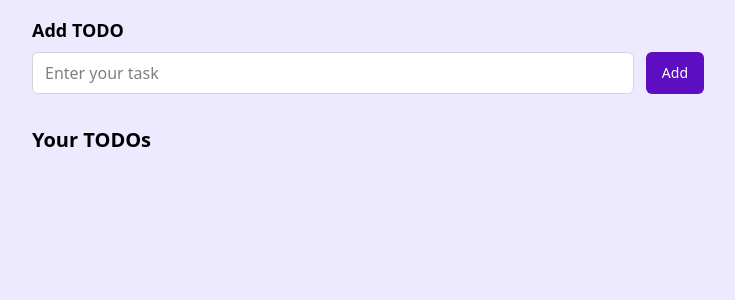
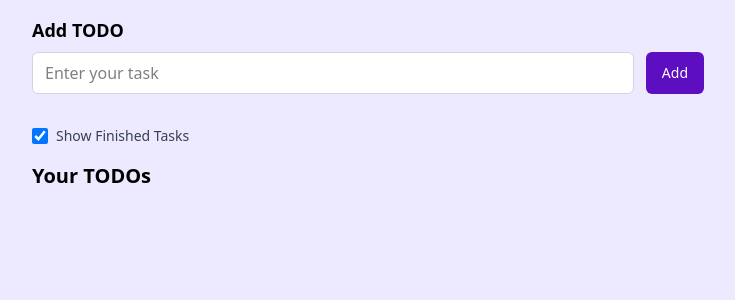
Before and after one commit to Kishalay15/courtseyHarryBhaiya, a React (Vite) app in the folder todo/: page / in a window 1280 px wide. Shown: the top 300 px of the page, without its empty margins (272-1007 px from the left). Built offline with nearby package versions, Linux system fonts and the light colour scheme.

Commit message:
added a finished tasks element

```diff
--- a/todo/src/App.jsx
+++ b/todo/src/App.jsx
@@ -4,6 +4,7 @@ import { v4 as uuidv4 } from 'uuid'
 function App() {
   const [todo, setTodo] = useState("")
   const [todos, setTodos] = useState([])
+  const [showFinished, setShowFinished] = useState(true)
 
   useEffect(() => {
     const savedTodos = JSON.parse(localStorage.getItem("todos")) || []
@@ -46,6 +47,10 @@ function App() {
     setTodos(updatedTodos)
   }
 
+  const handleShowFinished = () => {
+    setShowFinished(!showFinished)
+  }
+
   return (
     <div className="container mx-auto p-4 bg-violet-100 min-h-screen">
       <div className="addTodo max-w-2xl mx-auto">
@@ -55,7 +60,7 @@ function App() {
             onChange={handleChange}
             value={todo}
             type="text"
-            className='bg-white flex-1 px-3 py-2 border border-gray-300 rounded-md'
+            className='w-full bg-white flex-1 px-3 py-2 border border-gray-300 rounded-md'
             placeholder="Enter your task"
           />
           <button
@@ -68,8 +73,18 @@ function App() {
       </div>
 
       <div className="todos max-w-2xl mx-auto mt-8">
+        <label className="flex items-center gap-2 text-sm font-medium text-gray-700 mb-4 cursor-pointer select-none">
+          <input
+            onChange={handleShowFinished}
+            type="checkbox"
+            checked={showFinished}
+            className="form-checkbox h-4 w-4 text-violet-800 rounded focus:ring-violet-500"
+          />
+          Show Finished Tasks
+        </label>
+
         <h2 className='text-xl font-bold pb-4'>Your TODOs</h2>
-        {todos.map(item => (
+        {todos.map(item => (showFinished || !item.isCompleted) && (
           <div key={item.id} className="todo bg-white shadow-sm rounded-md p-3 mb-3 flex flex-col sm:flex-row justify-between items-start sm:items-center">
             <div className='flex gap-3 items-center w-full sm:w-auto'>
               <input
@@ -78,7 +93,7 @@ function App() {
                 checked={item.isCompleted}
                 name={item.id}
               />
-              <div className={`break-words ${item.isCompleted ? "line-through text-gray-500" : ""}`}>
+              <div className={`w-full sm:w-auto break-words ${item.isCompleted ? "line-through text-gray-500" : ""}`}>
                 {item.todo}
               </div>
             </div>
```
